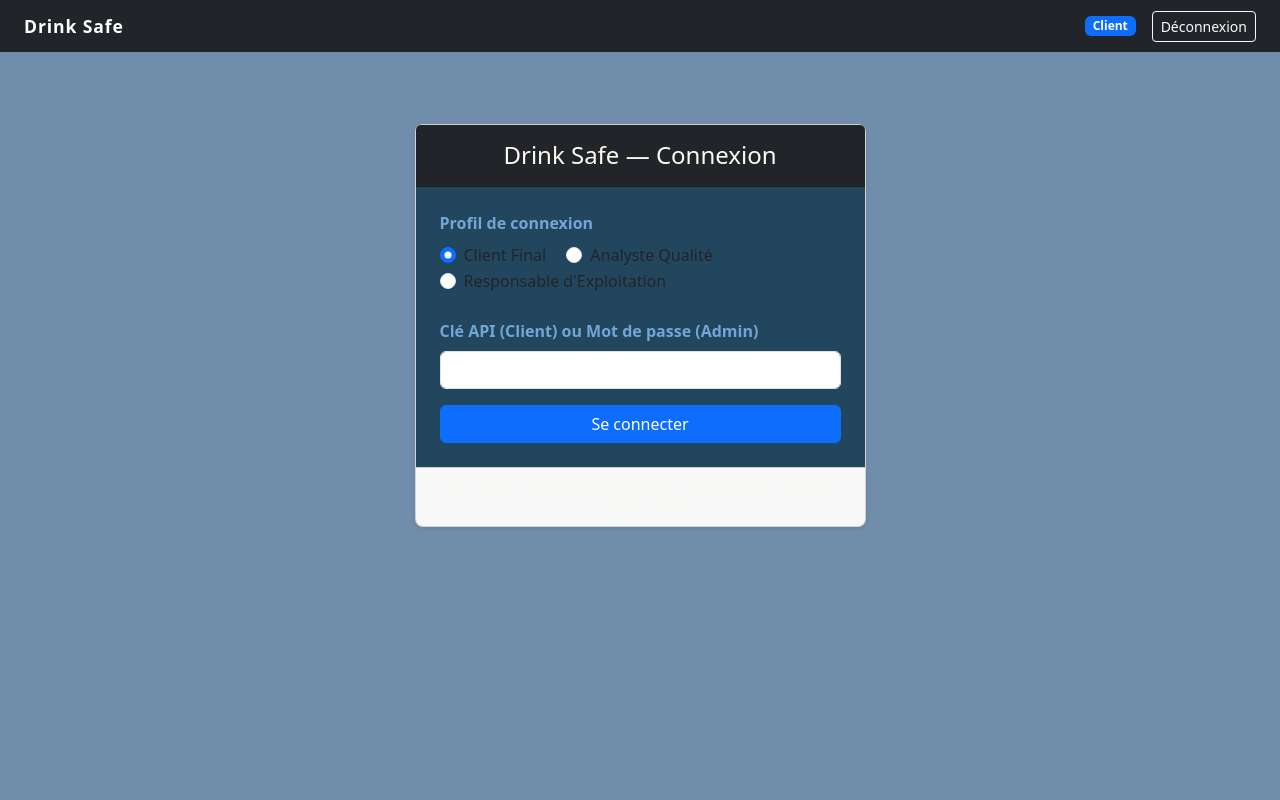
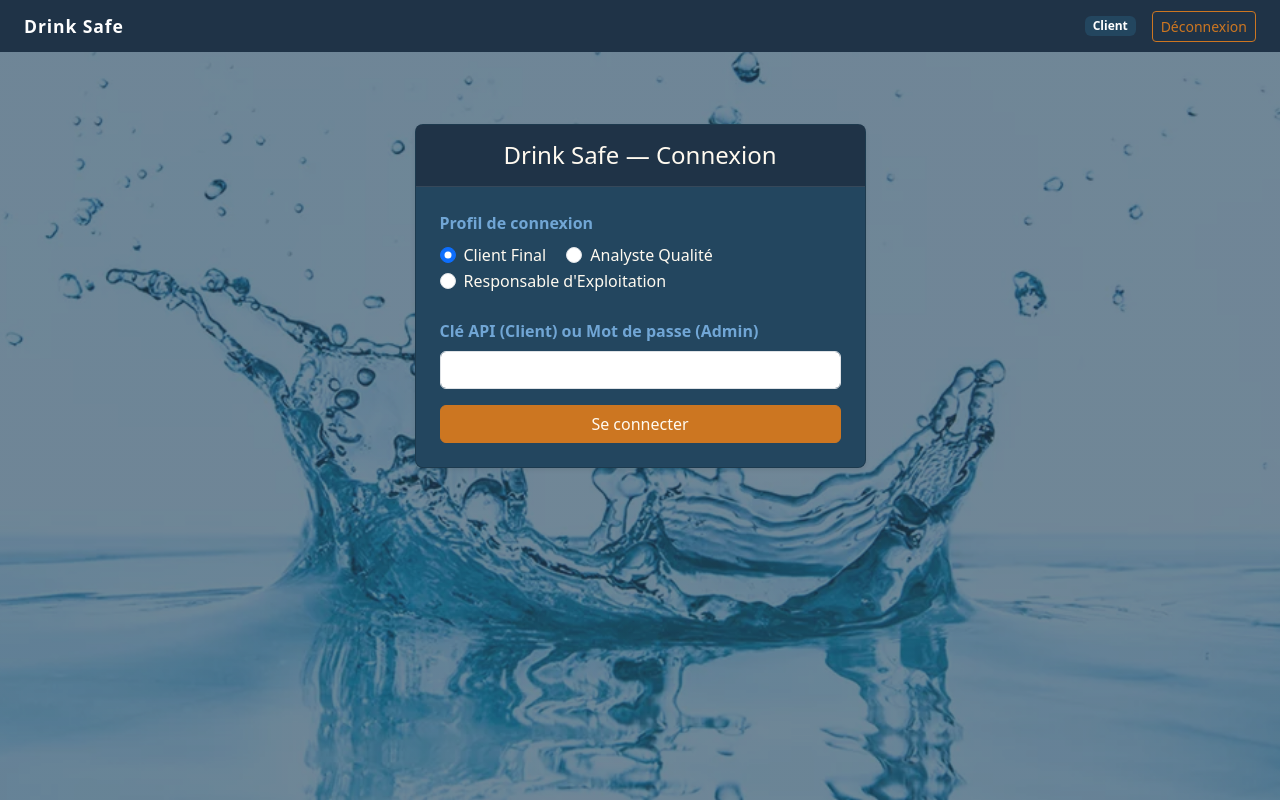
Before and after one commit to bruno-coulet/drink_safe, a Flask app: page /login in a window 1280 px wide. Run offline with Flask 3, Linux system fonts and the light colour scheme; the visitor is signed in with stand-in values (Sample User, id 1).

Commit message:
Fix: bootstrap

```diff
--- a/front/static/css/main.css
+++ b/front/static/css/main.css
@@ -1,7 +1,37 @@
+/* ==========================================================================
+   1. VARIABLES GLOBALES (Charte Graphique Drink Safe)
+   ========================================================================== */
+:root {
+    /* Bleu Principal (Fonds) */
+    --bs-primary: #23465f;
+    --bs-primary-rgb: 35, 70, 95;
+
+    /* Bleu Secondaire très foncé (En-têtes, Bannières) */
+    --bs-dark: #1f3347;
+    --bs-dark-rgb: 31, 51, 71;
+    --bs-info: #1f3347; /* Redéfinition de l'info pour l'harmoniser au thème sombre */
+
+    /* Accentuation (Boutons, Mises en évidence) */
+    --accent-color: #cc7621;
+    --accent-hover: #b16315;
+
+    /* Typographie */
+    --text-light: floralwhite;
+    --text-label: #71a6d5; /* Bleu clair */
+}
+
+/* ==========================================================================
+   2. STRUCTURE DE BASE
+   ========================================================================== */
 body {
-    background-color: #708dab;
-    background-image: url("/static/img/eau.webp"), alt("eau");
+    background:
+        linear-gradient(
+            rgba(35, 70, 95, 0.65),
+            rgba(35, 70, 95, 0.65)
+        ),
+        url("/static/img/eau.webp") center / cover no-repeat fixed;
     font-family: system-ui, -apple-system, sans-serif;
+    color: var(--text-light);
 }
 
 .navbar-brand {
@@ -9,53 +39,105 @@ body {
     letter-spacing: 0.05em;
 }
 
-.card {
-    border-radius: 0.5rem;
+/* Typographie globale */
+h2, h5, .label, .form-check-label {
+    color: var(--text-light);
 }
 
-.card-body {
-    background-color: #23465f;
+.form-label {
+    color: var(--text-label);
 }
 
-.text-muted{
-/* color: #c8c8c8!important; */
-color: floralwhite!important;
-}
-
-h2.mb-1, .mb-0, .label{
-    color: floralwhite;
-}
-
-.cold-md-5{
-    width: max-content!important;
+/* Texte discret : utilisation d'une transparence sur le floralwhite
+   plutôt que du blanc pur pour qu'il soit vraiment "muted" */
+.text-muted {
+    /* color: rgba(255, 250, 240, 0.7) !important; */
+    color: rgb(255, 250, 240) !important;
 }
 
 
-.form-label{
-color: #71a6d5;
+/* ==========================================================================
+   3. BOUTONS (Surcharge des variables Bootstrap)
+   ========================================================================== */
+/* Application de la couleur orange à tous les boutons principaux */
+.btn-primary,
+.btn-dark,
+.btn-outline-dark,
+.btn-success {
+    --bs-btn-bg: var(--accent-color);
+    --bs-btn-border-color: var(--accent-color);
+    --bs-btn-color: var(--text-light);
+
+    --bs-btn-hover-bg: var(--accent-hover);
+    --bs-btn-hover-border-color: hsl(46, 68%, 57%);
+    --bs-btn-hover-color: var(--text-light);
 }
 
-/* OCR */
-.bg-info {
-    background-color: rgb(35 70 95)!important;
+/* Cas spécifique pour le bouton outline, transparent au repos */
+.btn-outline-light {
+    --bs-btn-color: var(--accent-color);
+    --bs-btn-border-color: var(--accent-color);
+    --bs-btn-hover-bg: var(--accent-hover);
+    --bs-btn-hover-border-color: hsl(46, 68%, 57%);
+    --bs-btn-hover-color: var(--text-light);
 }
 
+/* ==========================================================================
+   4. COMPOSANTS (Cartes & Arrière-plans)
+   ========================================================================== */
+.card {
+    border-radius: 0.5rem;
+    background-color: var(--bs-primary);
+    color: var(--text-light);
+    /*border: none;  supprime la bordure grise disgracieuse de Bootstrap */
+}
 
-.font-monospace {
-    font-size: 0.82rem;
+.card-header {
+    background-color: var(--bs-dark) !important;
+    color: var(--text-light) !important;
+    font-size: 1.1rem;
+    font-weight: 600;
+    border-bottom: 1px solid rgba(255, 255, 255, 0.1);
+}
+
+.bg-dark, .bg-info {
+    background-color: var(--bs-dark) !important;
+}
+
+/* ==========================================================================
+   5. TABLEAUX DE BORD (Thème Clair)
+   ========================================================================== */
+.table {
+    background-color: #ffffff; /* Fond blanc pour l'ensemble du tableau */
+    border-radius: 0.25rem;
+    overflow: hidden; /* permet d'avoir des coins légèrement arrondis */
 }
 
 .table th {
+    background-color: var(--bs-primary) !important; /* bleu moyen : #23465f */
+    color: var(--text-light) !important; /* Texte clair : floralwhite */
     font-weight: 600;
-    font-size: 0.85rem;
+    font-size: 0.88rem;
+    border-bottom: 3px solid var(--accent-color) !important; /* Ligne orange pour séparer l'en-tête */
 }
 
 .table td {
+    background-color: #ffffff !important; /* Cellules blanches */
+    color: var(--bs-dark) !important; /* Texte sombre (Bleu très foncé #1f3347) */
     vertical-align: middle;
     font-size: 0.88rem;
+    border-color: #dee2e6 !important; /* Ligne séparatrice grise classique de Bootstrap */
 }
 
-/* Met en évidence les durées anormalement longues */
-.table-danger td, .table-warning td {
-    font-size: 0.88rem;
+/* Mise en évidence les durées anormalement longues (Adapté pour ressortir sur fond blanc) */
+.table-danger td {
+    background-color: rgba(220, 53, 69, 0.15) !important;
+    color: #dc3545 !important; /* Texte rouge foncé */
+    font-weight: 600;
 }
+
+.table-warning td {
+    background-color: rgba(255, 193, 7, 0.15) !important;
+    color: #856404 !important; /* Texte jaune/marron foncé */
+    font-weight: 600;
+}
--- a/front/templates/login.html
+++ b/front/templates/login.html
@@ -76,9 +76,9 @@
         </form>
 
             </div>
-            <div class="card-footer text-muted text-center small py-2">
+            <!-- <div class="card-footer text-muted text-center small py-2">
                 Les admins (Analyste / Exploitation) saisissent leur mot de passe de service.
-            </div>
+            </div> -->
         </div>
     </div>
 </div>
```
Also changed, not shown: front/static/css/main_OLD.css (added, +121 -0 lines).
